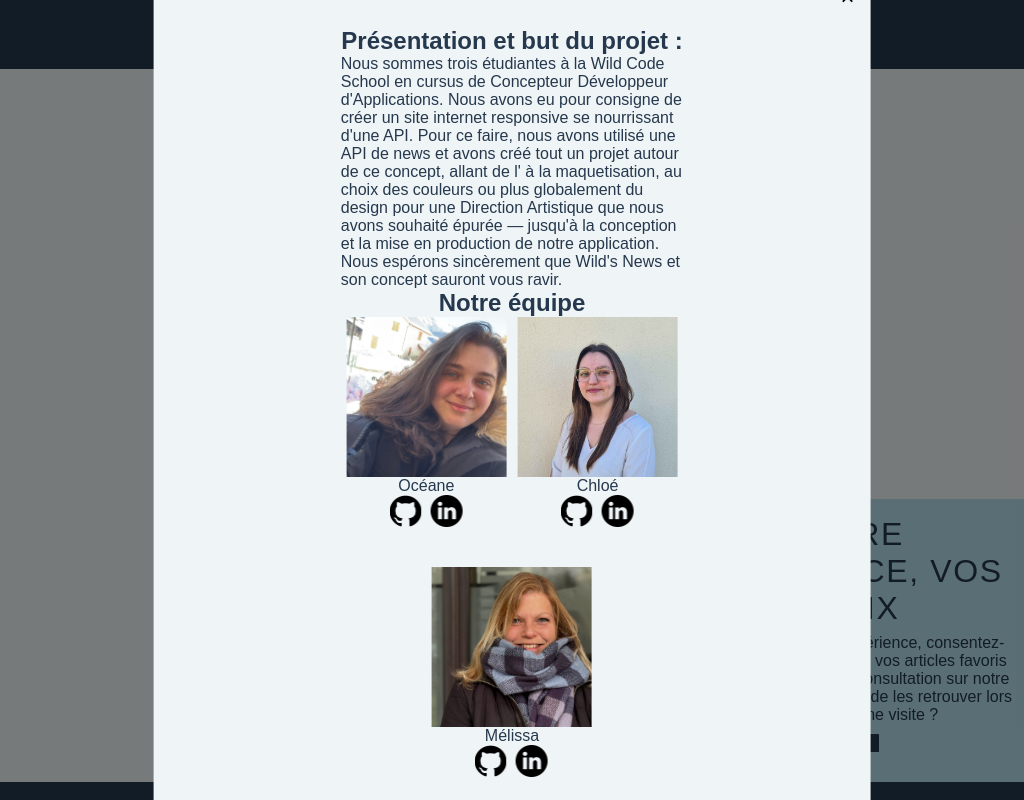
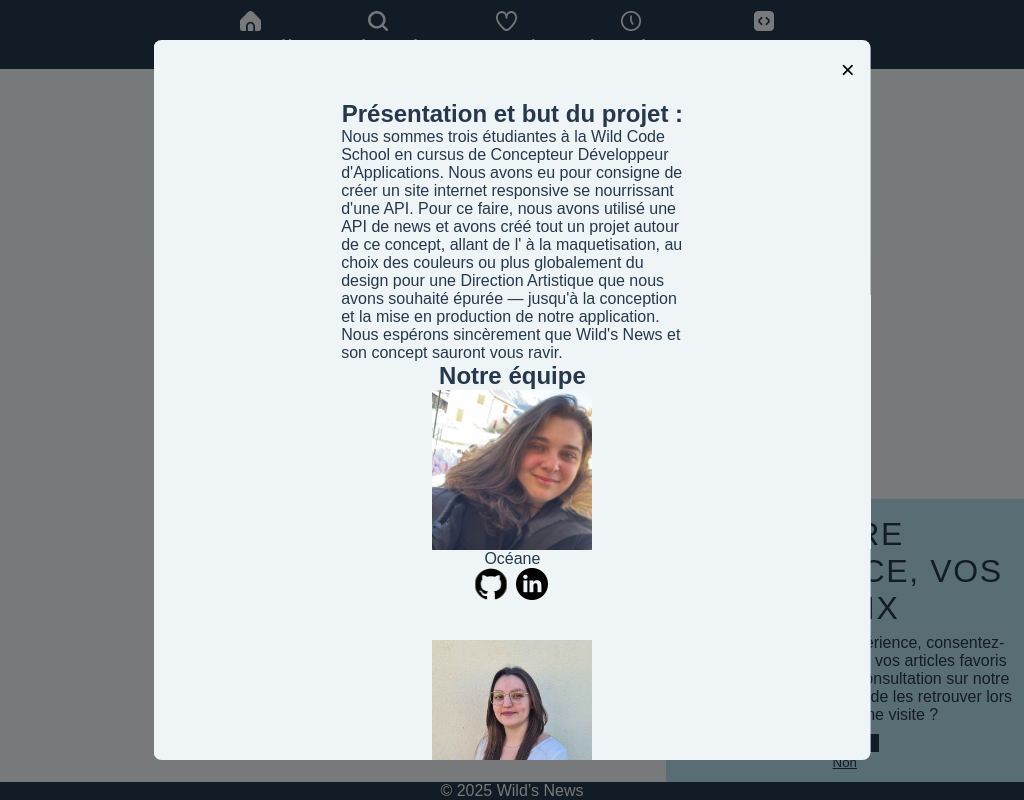
Before and after one commit to WildCodeSchool/2024-12-orleans-cda-project2-team-b, a React (Vite) app: page / in a window 1024 px wide. Both pictures are taken after a click on the button "A propos". Built offline with nearby package versions, Linux system fonts and the light colour scheme; a web font is replaced by a local one.

Commit message:
add an other media querie

```diff
--- a/src/components/modal.scss
+++ b/src/components/modal.scss
@@ -76,6 +76,16 @@
   }
 }
 
+@media screen and (min-width: 960px) and (max-width: 1024px) {
+  div.modal {
+    max-height: 90dvh;
+    overflow-x: scroll;
+  }
+  .membersInformations {
+    flex-direction: column;
+  }
+}
+
 @media (max-width: 700px) {
   div.modal {
     max-height: 90dvh;
```
